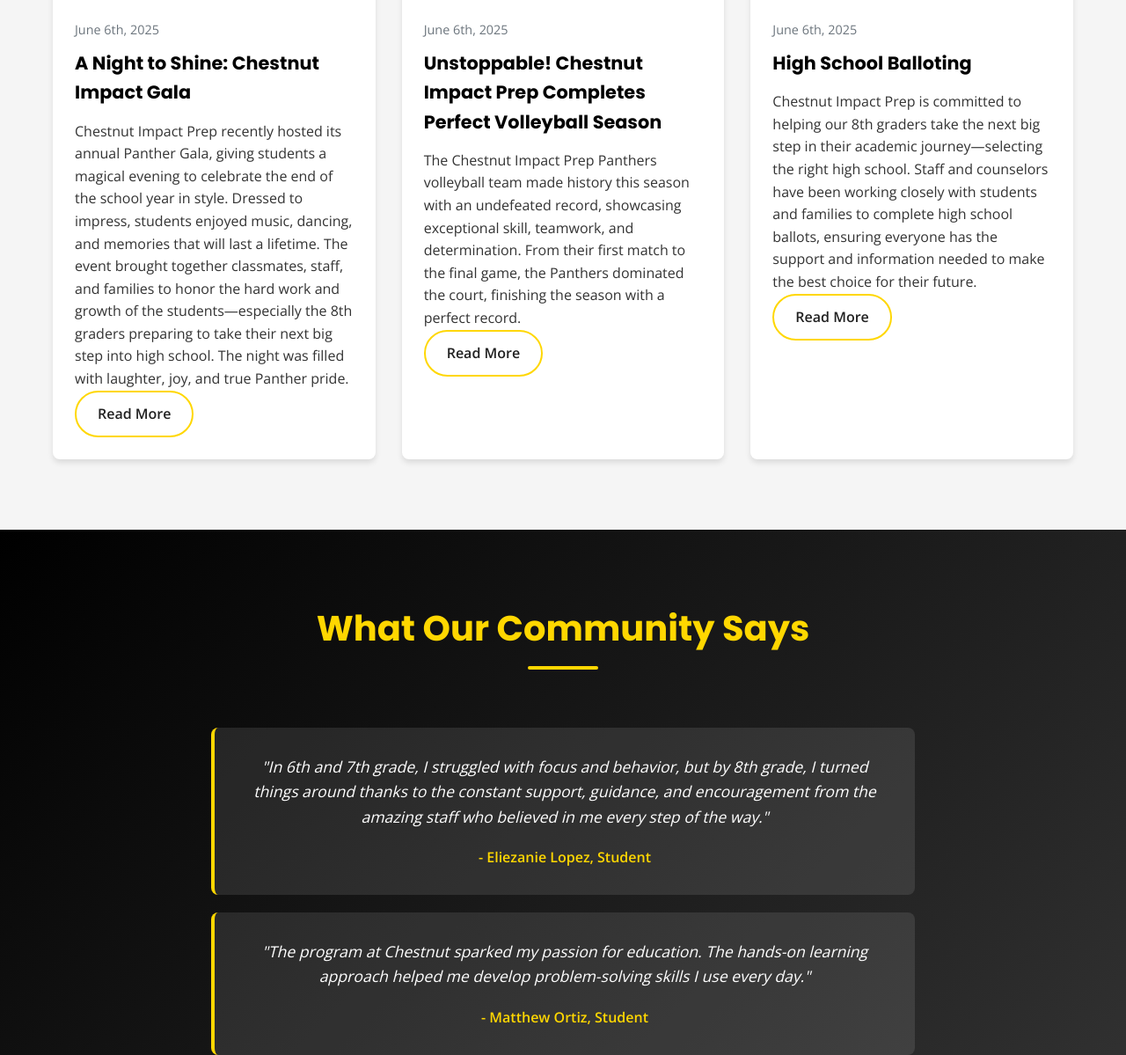
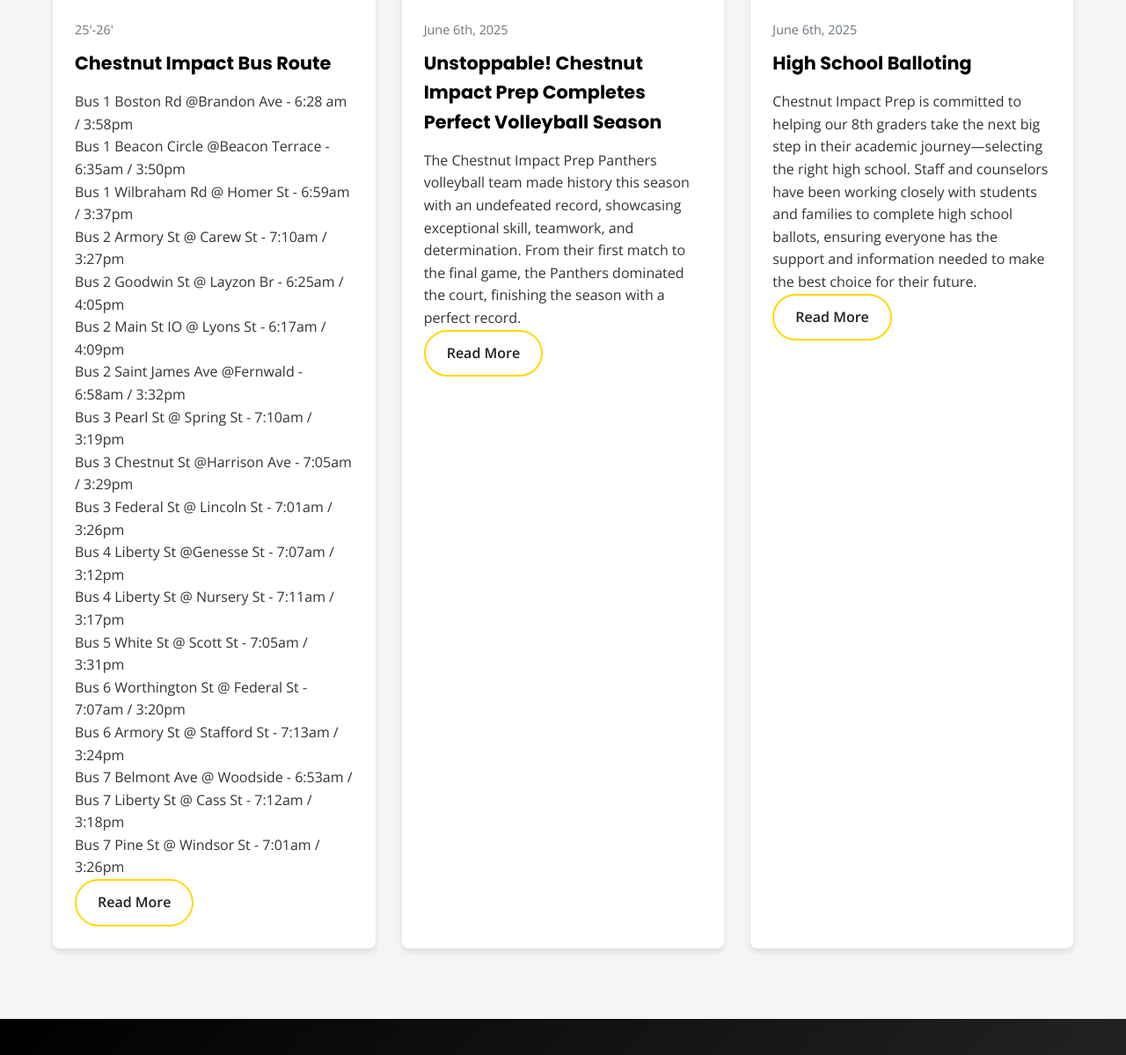
Before and after one commit to jessiebarbee/ImpactPrepMiddle, a plain HTML site: page index.html in a window 1280 px wide. Shown: the part 2151-3350 px from the top of the page at 88% size. Drawn offline with nearby package versions, Linux system fonts and the light colour scheme.

Commit message:
index.html

```diff
--- a/index.html
+++ b/index.html
@@ -891,9 +891,28 @@
                             <img src="https://images.unsplash.com/photo-1543269865-cbf427effbad?ixlib=rb-4.0.3&auto=format&fit=crop&w=600&h=400&q=80" alt="Science Fair">
                         </div>
                         <div class="news-content">
-                            <div class="news-date">June 6th, 2025</div>
-                            <h3>A Night to Shine: Chestnut Impact Gala</h3>
-                            <p>Chestnut Impact Prep recently hosted its annual Panther Gala, giving students a magical evening to celebrate the end of the school year in style. Dressed to impress, students enjoyed music, dancing, and memories that will last a lifetime. The event brought together classmates, staff, and families to honor the hard work and growth of the students—especially the 8th graders preparing to take their next big step into high school. The night was filled with laughter, joy, and true Panther pride.</p>
+                            <div class="news-date">25'-26'</div>
+                            <h3>Chestnut Impact Bus Route </h3>
+                            <p>Bus 1 Boston Rd @Brandon Ave - 6:28 am / 3:58pm</p>
+                            <p>Bus 1 Beacon Circle @Beacon Terrace - 6:35am / 3:50pm</p>
+                            <p>Bus 1 Wilbraham Rd @ Homer St - 6:59am / 3:37pm</p>
+                            <p>Bus 2 Armory St @ Carew St - 7:10am / 3:27pm</p>
+                            <p>Bus 2 Goodwin St @ Layzon Br - 6:25am / 4:05pm</p>
+                            <p>Bus 2 Main St IO @ Lyons St - 6:17am / 4:09pm</p>
+                            <p>Bus 2 Saint James Ave @Fernwald - 6:58am / 3:32pm</p>
+                            <p>Bus 3 Pearl St @ Spring St - 7:10am / 3:19pm</p>
+                            <p>Bus 3 Chestnut St @Harrison Ave - 7:05am / 3:29pm</p>
+                            <p>Bus 3 Federal St @ Lincoln St - 7:01am / 3:26pm</p>
+                            <p>Bus 4 Liberty St @Genesse St - 7:07am / 3:12pm</p>
+                            <p>Bus 4 Liberty St @ Nursery St - 7:11am / 3:17pm</p>
+                            <p>Bus 5 White St @ Scott St - 7:05am / 3:31pm</p>
+                            <p>Bus 6 Worthington St @ Federal St - 7:07am / 3:20pm</p>
+                            <p>Bus 6 Armory St @ Stafford St - 7:13am / 3:24pm</p>
+                            <p>Bus 7 Belmont Ave @ Woodside - 6:53am / </p>
+                            <p>Bus 7 Liberty St @ Cass St - 7:12am / 3:18pm</p>
+                            <p>Bus 7 Pine St @ Windsor St - 7:01am / 3:26pm </p>
+
+
                             <a href="#" class="btn btn-outline">Read More</a>
                         </div>
                     </div>
```
